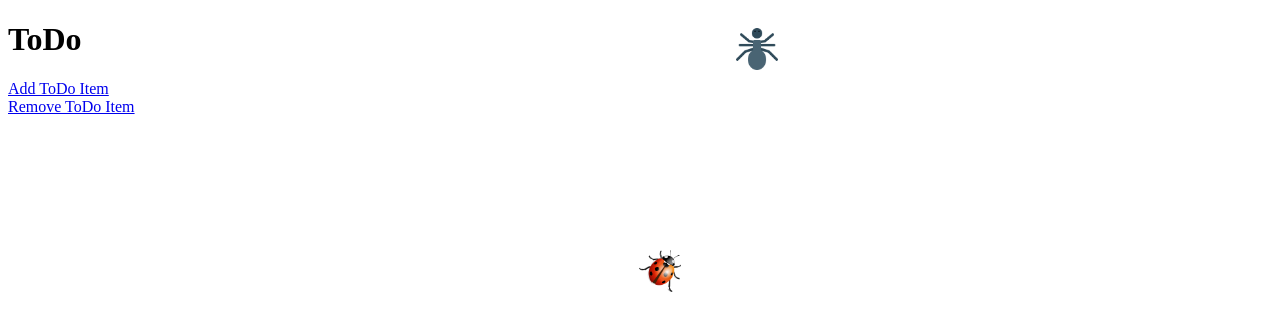
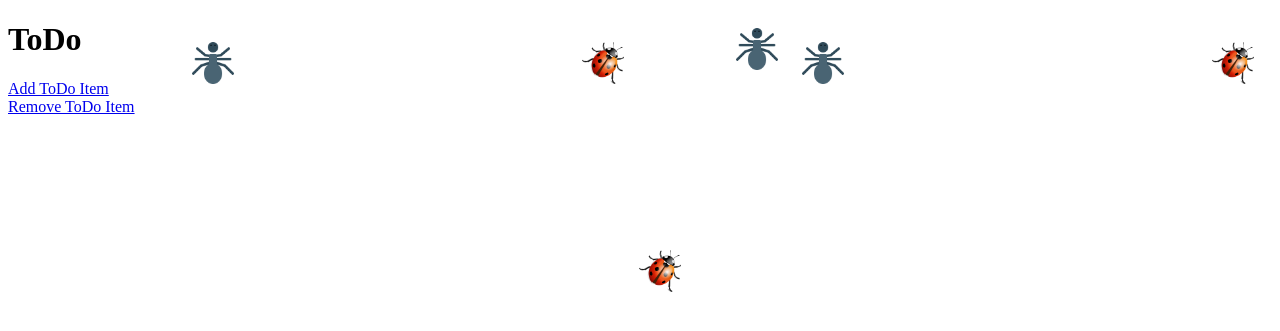
Before and after one commit to AvoidableSkink/final-project, a Django app: page /todo/ in a window 1280 px wide. Shown: the top 331 px of the page. Run offline with Django 3.2, Linux system fonts and the light colour scheme; data that the repository does not hold is empty.

Commit message:
animation works

```diff
--- a/todo/static/todo/javascript/bugs.js
+++ b/todo/static/todo/javascript/bugs.js
@@ -10,11 +10,9 @@ function move(me){
     me.style.left = point.x + "px";
     me.style.top = point.y + "px";
 
-    console.log(me.style.left);
-
     // refire the timer until out-of-points
     if (currentFrame < points.length) {
-        setTimeout(move(me), 8000);
+        setTimeout(function() {move(me);}, 1000 / 60);
     }
 }
 
--- a/todo/templates/partials/header.html
+++ b/todo/templates/partials/header.html
@@ -13,7 +13,7 @@
         </header>
         <img id="bug" class="random" src="{% static "todo/images/ladybug.png" %}" width="42" height="42" onclick="clicked(this)"/>
         <img id="bug" class="random" src="{% static "todo/images/spider.png" %}" width="42" height="42" onclick="clicked(this)"/>
-        <!--<img id="bug" class="random" src="{% static "todo/images/ladybug.png" %}" width="42" height="42" onclick="changeImg(this)"/>-->
-        <!--<img id="bug" class="random" src="{% static "todo/images/spider.png" %}" width="42" height="42" onclick="changeImg(this)"/>-->
-        <!--<img id="bug" class="random" src="{% static "todo/images/ladybug.png" %}" width="42" height="42" onclick="changeImg(this)"/>-->
-        <!--<img id="bug" class="random" src="{% static "todo/images/spider.png" %}" width="42" height="42" onclick="changeImg(this)"/>-->
+        <img id="bug" class="random" src="{% static "todo/images/ladybug.png" %}" width="42" height="42" onclick="clicked(this)"/>
+        <img id="bug" class="random" src="{% static "todo/images/spider.png" %}" width="42" height="42" onclick="clicked(this)"/>
+        <img id="bug" class="random" src="{% static "todo/images/ladybug.png" %}" width="42" height="42" onclick="clicked(this)"/>
+        <img id="bug" class="random" src="{% static "todo/images/spider.png" %}" width="42" height="42" onclick="clicked(this)"/>
```
